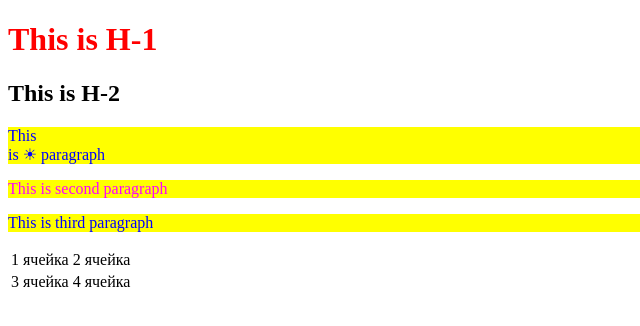
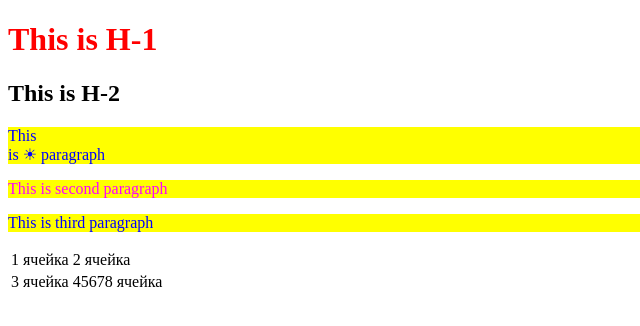
Before and after one commit to ArtemBaranovskyi/ArtemBaranovskyi.github.io, a plain HTML site: page index.html in a window 1280 px wide. Shown: the full height of the page, 0-640 px from the left. Drawn offline with Linux system fonts and the light colour scheme.

Commit message:
Table changes

```diff
--- a/index.html
+++ b/index.html
@@ -26,7 +26,7 @@
 		</tr>
 		<tr>
 			<td>3 ячейка</td>
-			<td>4 ячейка</td>
+			<td>45678 ячейка</td>
 		</tr>
 	</table>
 </body>
```
